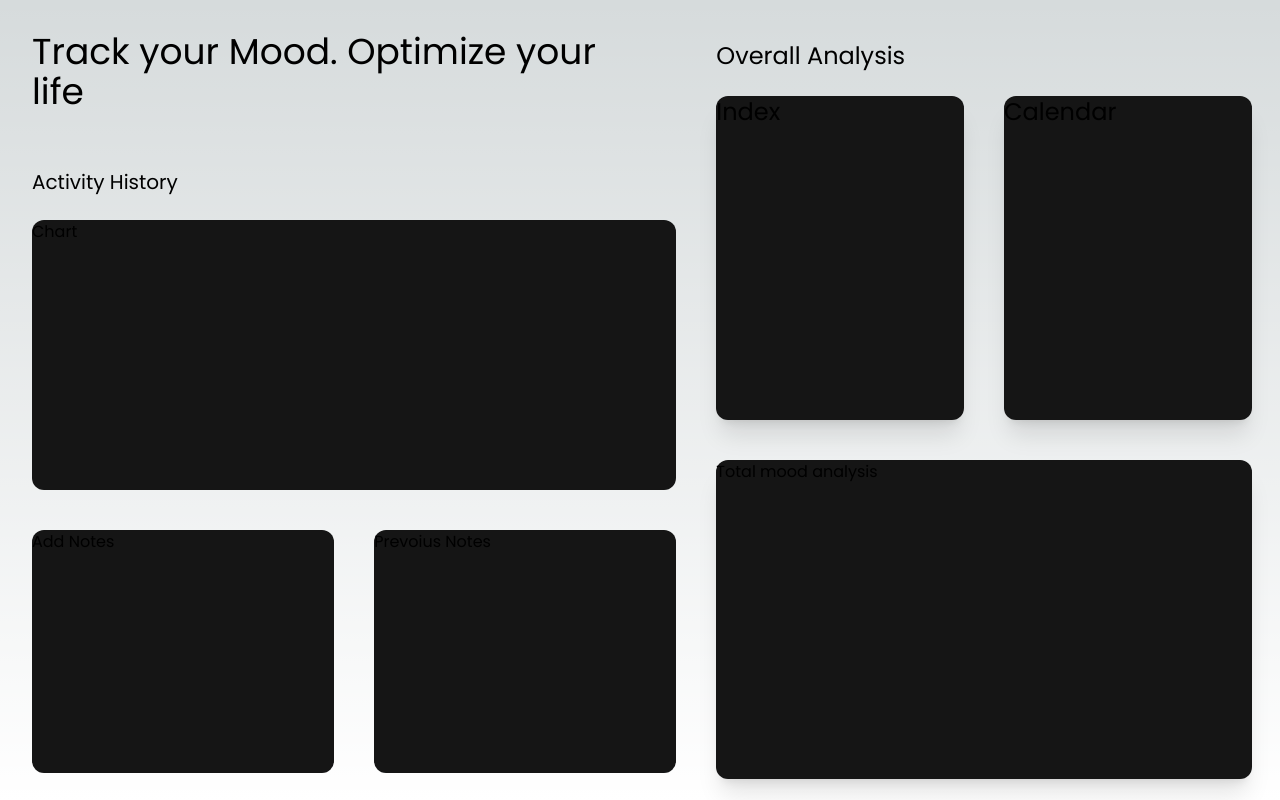
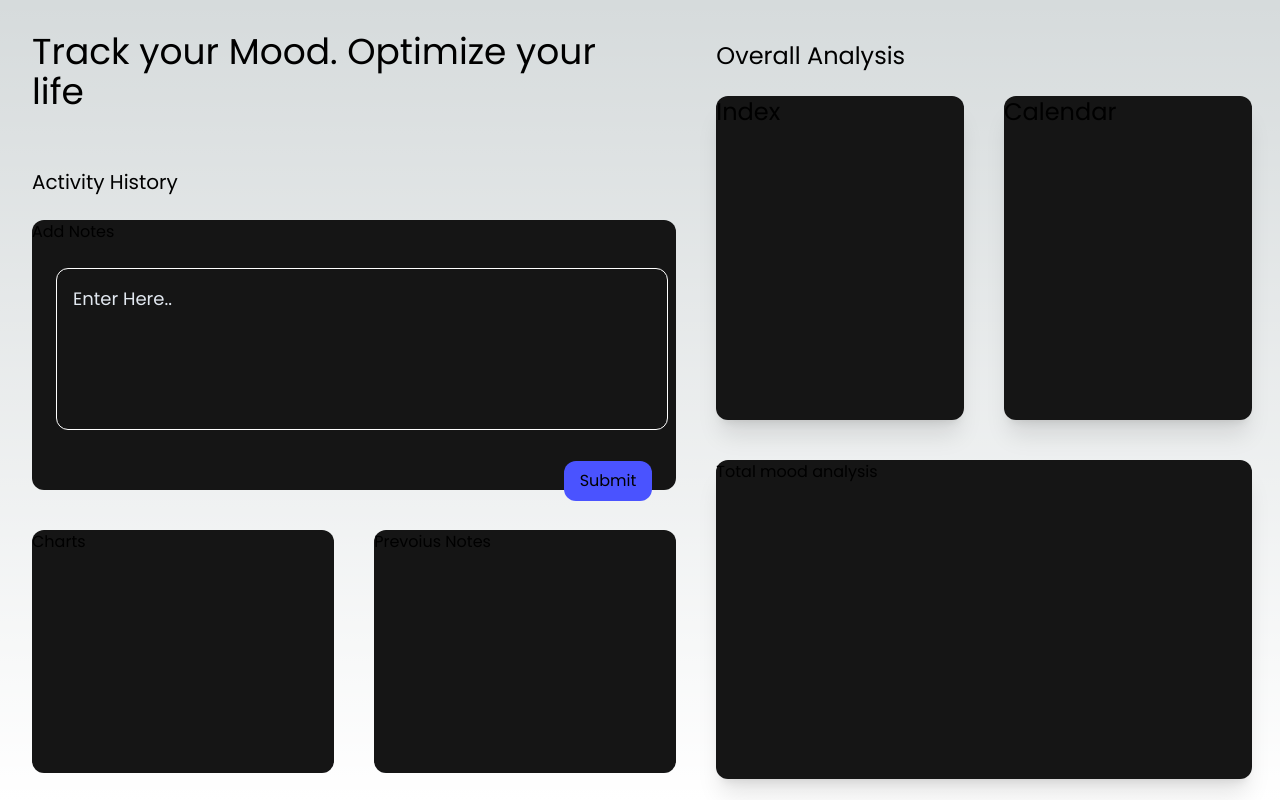
Before and after one commit to Anandprabhu530/mood-tracker, a Next.js app: page /dashboard in a window 1280 px wide. Built offline with nearby package versions, Linux system fonts and the light colour scheme; no server answers; the database is empty.

Commit message:
Added Input component

```diff
--- /dev/null
+++ b/app/components/NewEntry.tsx
@@ -0,0 +1,34 @@
+"use client";
+
+import React, { useState } from "react";
+
+const NewEntry = () => {
+  const [Inputdata, setInputdata] = useState("");
+  const handleclick = () => {
+    if (Inputdata.length < 20) {
+      console.log("Enter more Data");
+    }
+  };
+  return (
+    <div className="w-full h-[60%]">
+      <textarea
+        onChange={(event) => {
+          setInputdata(event?.target.value);
+        }}
+        placeholder="Enter Here.."
+        className=" w-[95%] h-full outline-none text-lg p-4 resize-none bg-inherit border border-white rounded-xl m-6 text-white font-poppins placeholder:text-slate-200"
+      ></textarea>
+
+      <div className="w-full flex justify-end pr-6">
+        <button
+          onClick={handleclick}
+          className="px-4 rounded-xl bg-[#4a53ff] py-2"
+        >
+          Submit
+        </button>
+      </div>
+    </div>
+  );
+};
+
+export default NewEntry;
--- a/app/dashboard/page.tsx
+++ b/app/dashboard/page.tsx
@@ -1,5 +1,6 @@
 import { prisma } from "@/utils/db";
 import { finduserbyIb } from "@/utils/finduser";
+import NewEntry from "../components/NewEntry";
 
 const getallentry = async () => {
   const user = await finduserbyIb();
@@ -16,7 +17,6 @@ const getallentry = async () => {
 
 const Dashboard = async () => {
   const entries = await getallentry();
-  console.log(entries);
 
   return (
     <div>
@@ -26,12 +26,13 @@ const Dashboard = async () => {
             Track your Mood. Optimize your life
           </div>
           <div className="text-xl pl-8 py-6">Activity History</div>
-          <div className="basis-2/5   rounded-xl bg-[#151515] h-[50%] ml-8">
-            Chart
+          <div className="basis-2/5 flex flex-col rounded-xl bg-[#151515] h-[50%] ml-8">
+            Add Notes
+            <NewEntry />
           </div>
           <div className="basis-2/5 flex h-[50%] mt-10 ml-8 gap-10">
             <div className="basis-1/2 rounded-xl   h-[90%] bg-[#151515]">
-              Add Notes
+              Charts
             </div>
             <div className="basis-1/2 rounded-xl  h-[90%]  bg-[#151515]">
               Prevoius Notes
--- a/app/new-user/page.tsx
+++ b/app/new-user/page.tsx
@@ -4,11 +4,13 @@ import { redirect } from "next/navigation";
 
 const createNewUser = async () => {
   const user = await currentUser();
+
   const match = await prisma.user.findUnique({
     where: {
       clerkId: user.id as string,
     },
   });
+
   if (!match) {
     const addvalue = await prisma.user.create({
       data: {
```
